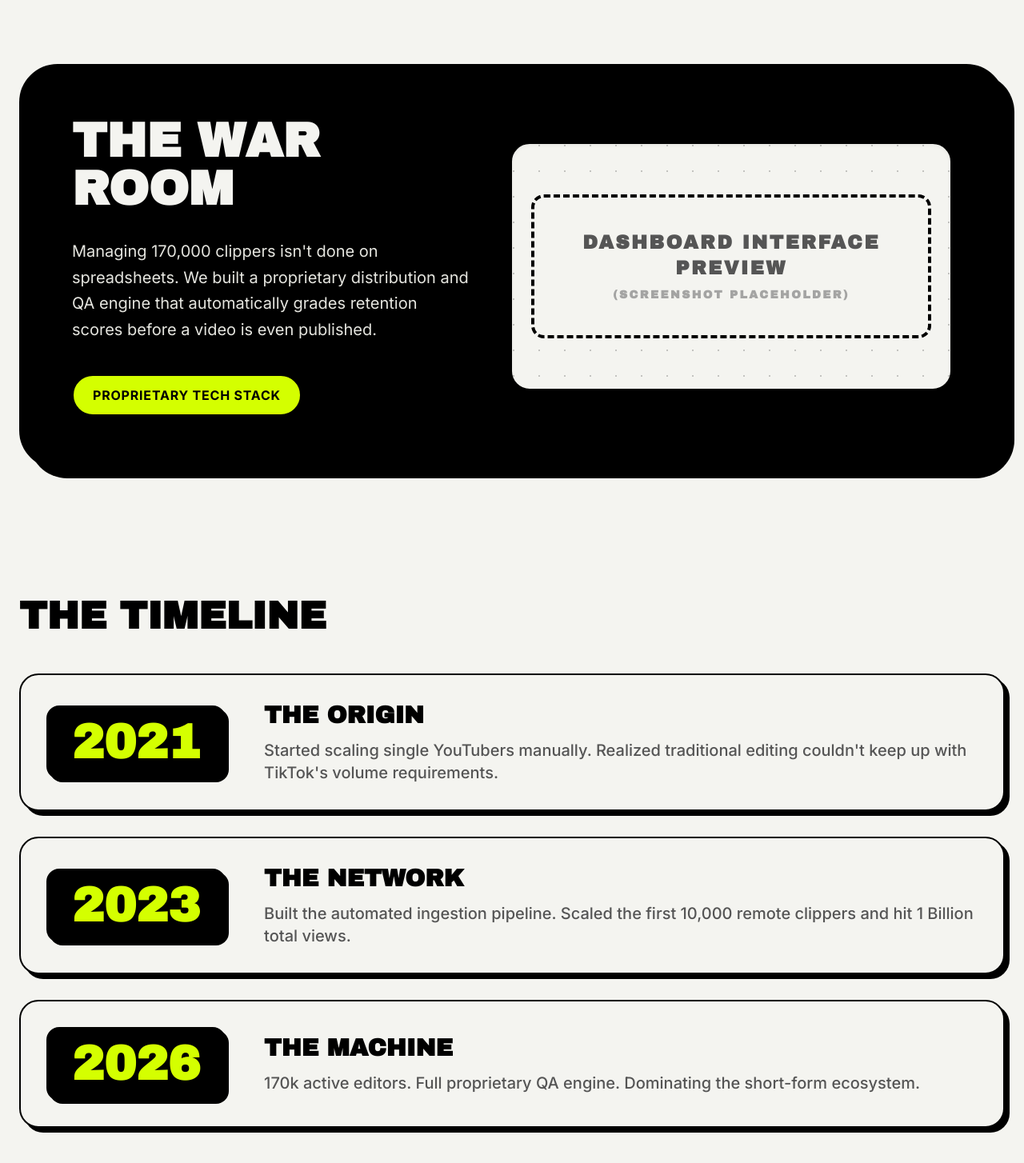
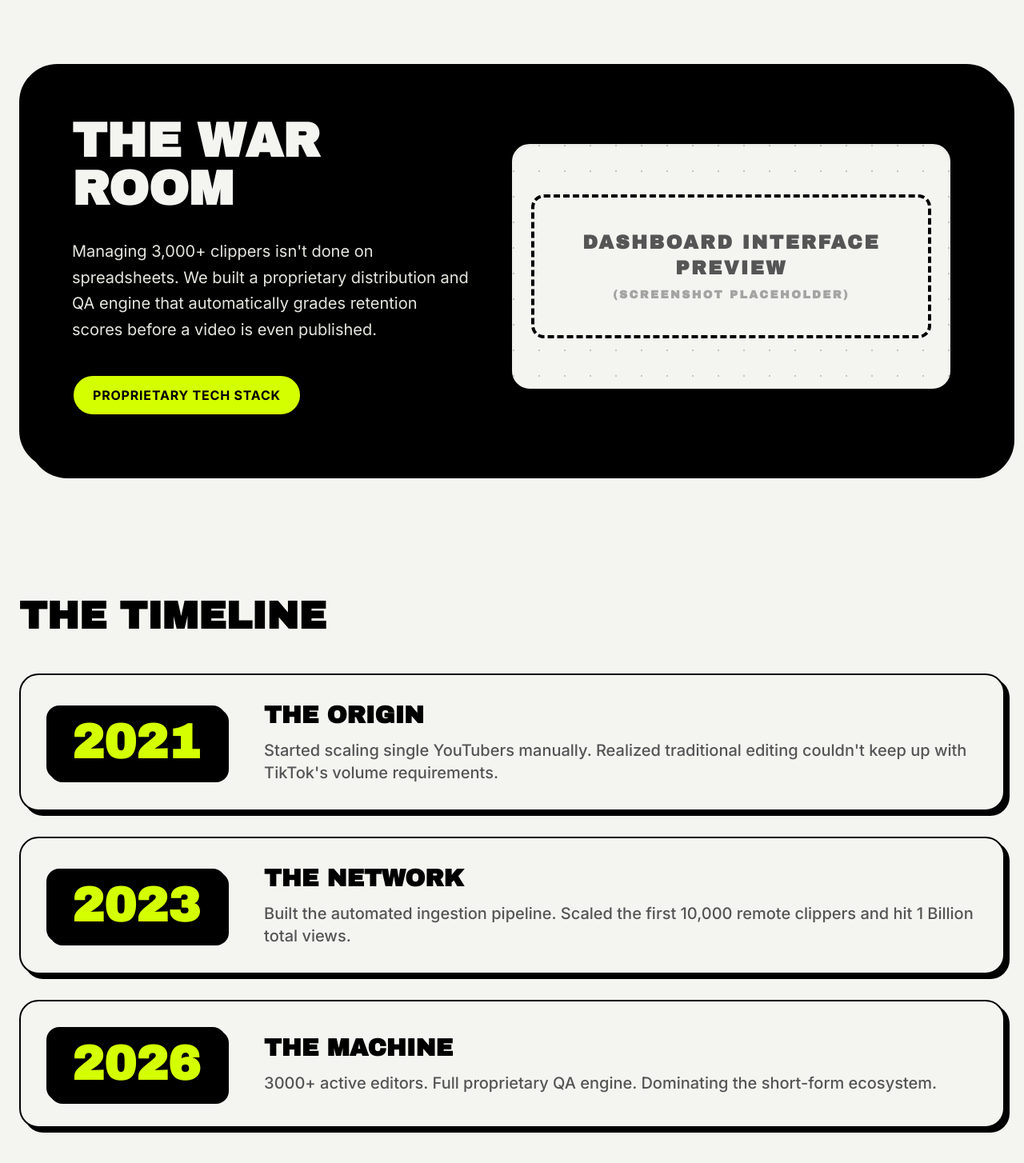
Before and after one commit to Alok00111/clip-farming, a Next.js app: page /about in a window 1280 px wide. Shown: the part 2642-4096 px from the top of the page at 80% size. Built offline with nearby package versions, Linux system fonts and the light colour scheme.

Commit message:
Update remaining references of 170k clippers and 10B views

```diff
--- a/src/app/about/AboutClient.tsx
+++ b/src/app/about/AboutClient.tsx
@@ -112,7 +112,7 @@ export default function AboutClient() {
             <div className="flex-1">
               <h2 className="font-display text-5xl sm:text-6xl font-black uppercase text-background mb-8">The War Room</h2>
               <p className="text-muted text-xl mb-10 leading-relaxed">
-                Managing 170,000 clippers isn't done on spreadsheets. We built a proprietary distribution and QA engine that automatically grades retention scores before a video is even published.
+                Managing 3,000+ clippers isn't done on spreadsheets. We built a proprietary distribution and QA engine that automatically grades retention scores before a video is even published.
               </p>
               <div className="inline-flex items-center gap-2 rounded-full border-2 border-border bg-accent px-6 py-3 font-bold uppercase tracking-wider text-accent-foreground shadow-[4px_4px_0px_0px_var(--border)] cursor-default">
                 Proprietary Tech Stack
@@ -135,7 +135,7 @@ export default function AboutClient() {
             {[
               { year: "2021", event: "The Origin", desc: "Started scaling single YouTubers manually. Realized traditional editing couldn't keep up with TikTok's volume requirements." },
               { year: "2023", event: "The Network", desc: "Built the automated ingestion pipeline. Scaled the first 10,000 remote clippers and hit 1 Billion total views." },
-              { year: "2026", event: "The Machine", desc: "170k active editors. Full proprietary QA engine. Dominating the short-form ecosystem." }
+              { year: "2026", event: "The Machine", desc: "3000+ active editors. Full proprietary QA engine. Dominating the short-form ecosystem." }
             ].map((step) => (
               <motion.div key={step.year} variants={itemVariants} className="flex flex-col md:flex-row gap-6 md:gap-12 items-start md:items-center p-8 rounded-3xl border-2 border-border bg-background shadow-[6px_6px_0px_0px_var(--border)] group hover:bg-muted/30 transition-colors">
                 <div className="font-display text-5xl sm:text-6xl font-black text-accent bg-foreground px-8 py-4 rounded-2xl shadow-[4px_4px_0px_0px_var(--border)] group-hover:scale-105 group-hover:-rotate-2 transition-transform">{step.year}</div>
--- a/src/app/blog/[slug]/BlogArticleClient.tsx
+++ b/src/app/blog/[slug]/BlogArticleClient.tsx
@@ -55,7 +55,7 @@ export default function BlogArticleClient({ post }: { post: BlogPost }) {
         >
           <h2 className="font-display text-4xl font-black uppercase text-accent-foreground mb-6">Stop reading. Start scaling.</h2>
           <p className="text-xl font-medium text-accent-foreground/80 mb-8 max-w-2xl mx-auto">
-            If you found this strategy valuable, imagine what our network of 170k editors could do for your actual content.
+            If you found this strategy valuable, imagine what our network of 3000+ editors could do for your actual content.
           </p>
           <Link href="/contact" className="inline-flex items-center justify-center rounded-full border-4 border-accent-foreground bg-background px-10 py-5 font-display text-2xl font-black uppercase tracking-widest text-foreground shadow-[6px_6px_0px_0px_var(--border)] transition-transform hover:scale-105 hover:bg-foreground hover:text-background">
             Book a Strategy Call
--- a/src/data/posts.ts
+++ b/src/data/posts.ts
@@ -28,7 +28,7 @@ export const posts: BlogPost[] = [
   },
   {
     slug: "subliminal-sound-design",
-    title: "Subliminal Sound Design: The Secret Weapon of 10B Views.",
+    title: "Subliminal Sound Design: The Secret Weapon of 1.2B Views.",
     excerpt: "You don't just watch a viral video. You feel it. Here is how we use low-frequency rumbles and high-end risers to hijack the viewer's subconscious.",
     category: "Production",
     readTime: "6 Min Read",
```
